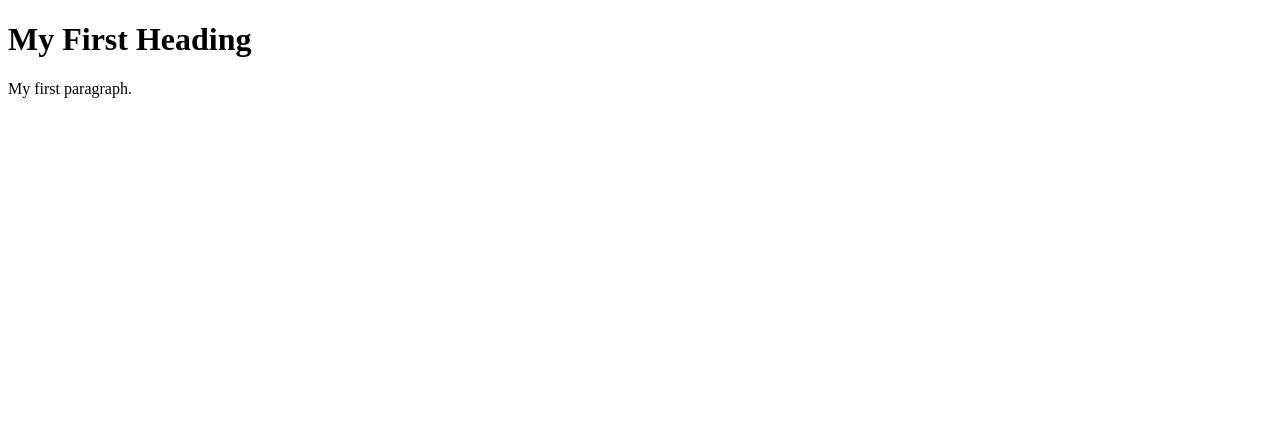
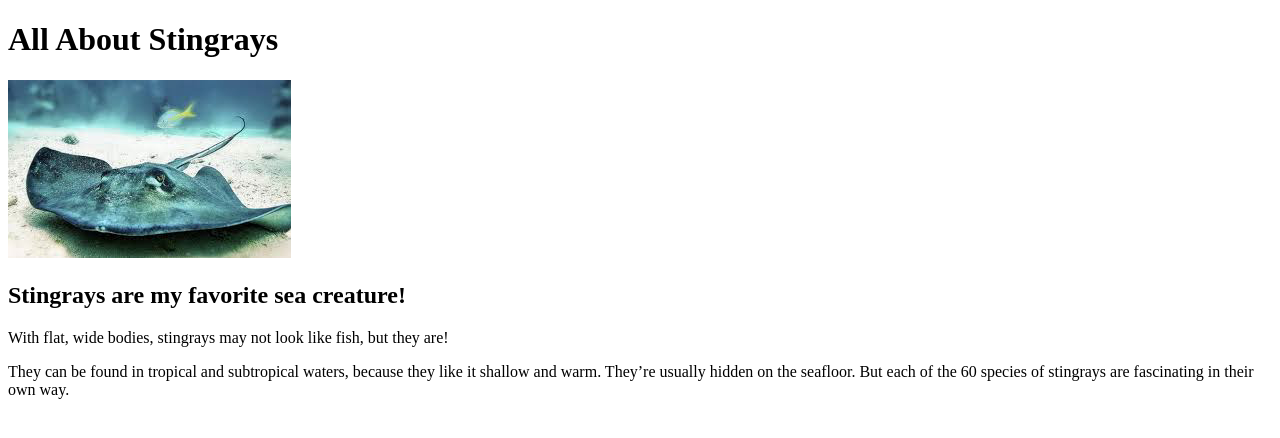
Before and after one commit to Heatherly/stingrays, a plain HTML site: page index.html in a window 1280 px wide. Drawn offline with Linux system fonts and the light colour scheme.

Commit message:
added info and image on stringrays

```diff
--- a/index.html
+++ b/index.html
@@ -2,9 +2,11 @@
 <html>
 <body>
 
-<h1>My First Heading</h1>
+<h1>All About Stingrays</h1>
 
-<p>My first paragraph.</p>
+<img src="stingray.JPG" alt="Stingray"><h2>Stingrays are my favorite sea creature!</h2>
+<p>With flat, wide bodies, stingrays may not look like fish, but they are!</p>
+<p>They can be found in tropical and subtropical waters, because they like it shallow and warm. They’re usually hidden on the seafloor. But each of the 60 species of stingrays are fascinating in their own way.</p>
 
 </body>
 </html>
```
Also changed, not shown: stingray.jpg (added).
